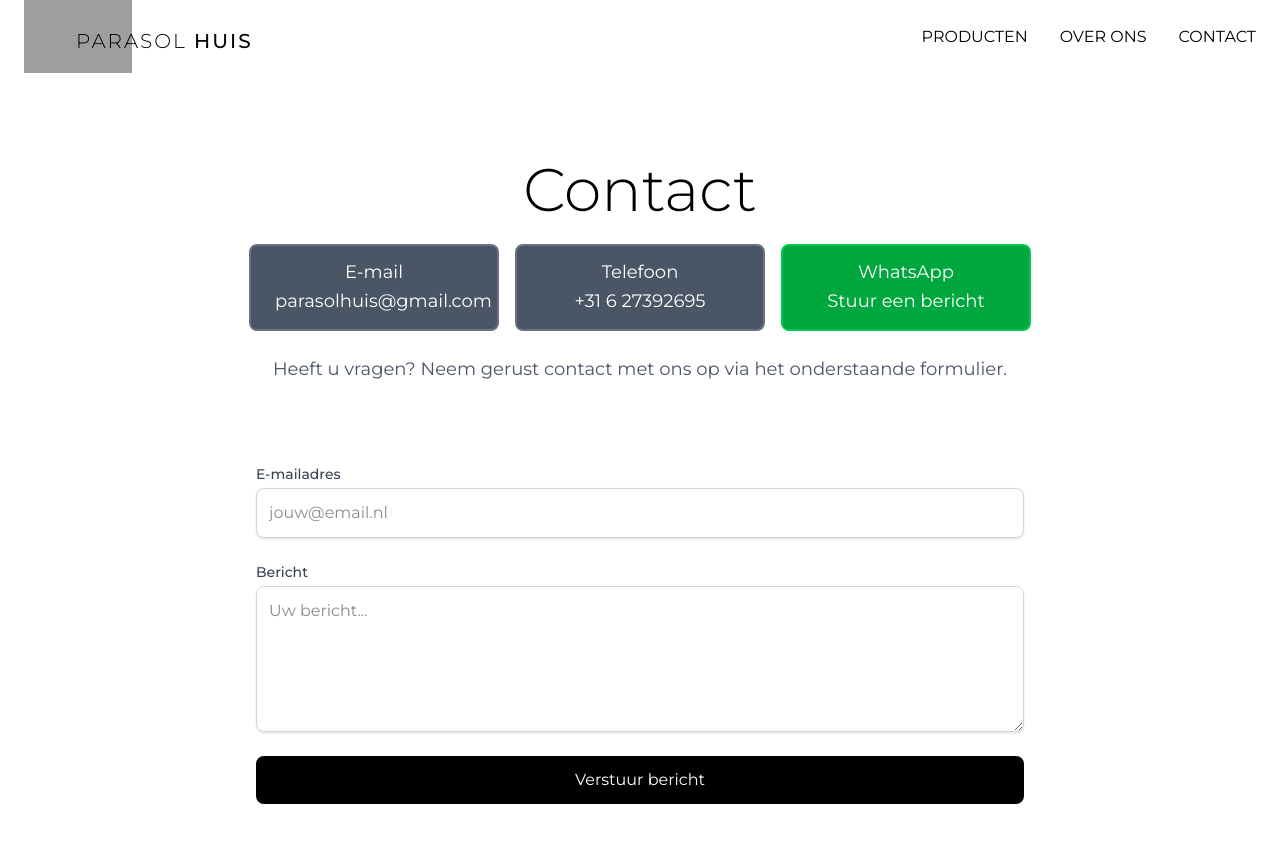
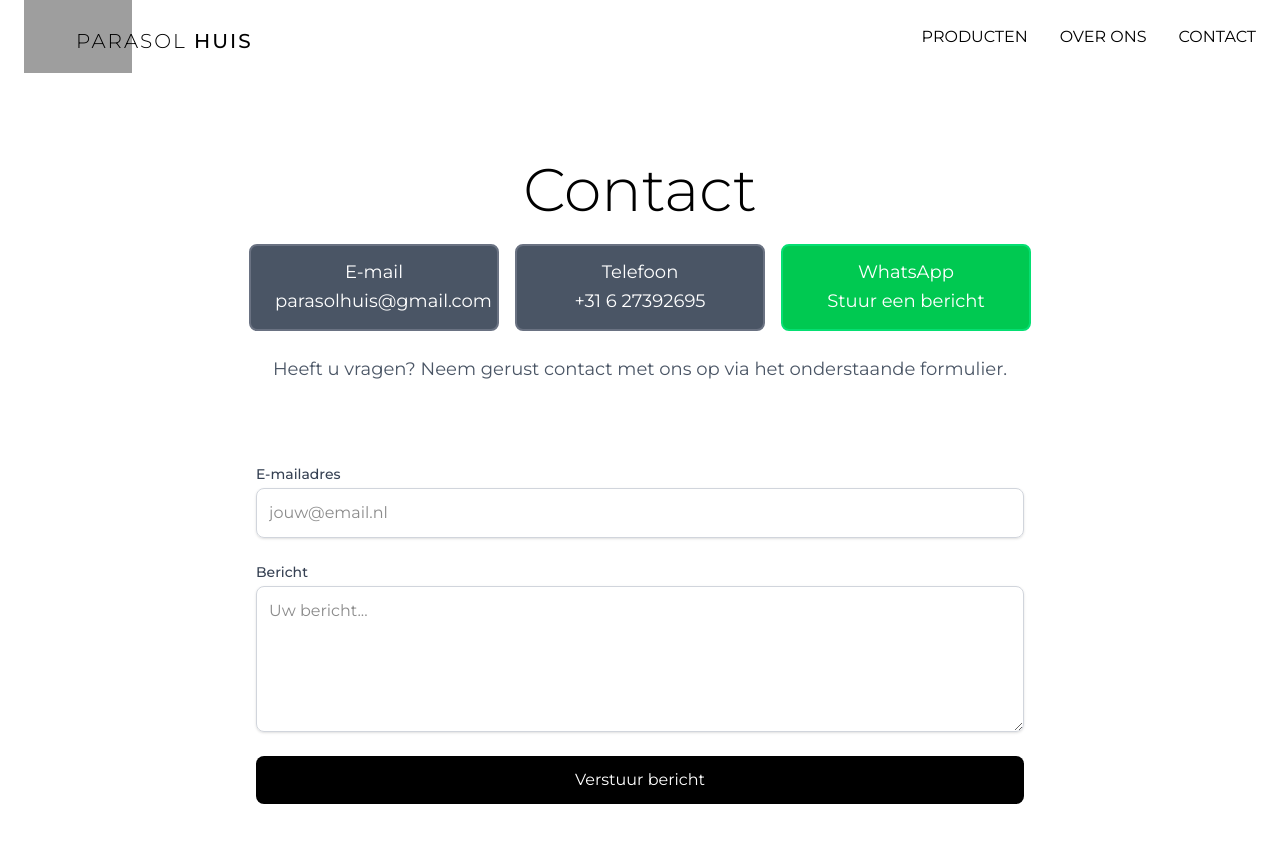
Before and after one commit to abdullahkoksoy/parasol-huis-2, a Next.js app: page /contact in a window 1280 px wide. Shown: the top 842 px of the page. Built offline with nearby package versions, Linux system fonts and the light colour scheme; grey boxes are pictures that could not be loaded.

Commit message:
Update Contact Page 5

```diff
--- a/app/contact/page.tsx
+++ b/app/contact/page.tsx
@@ -76,7 +76,7 @@ export default function Contact() {
               href="https://wa.me/31627392695"
               target="_blank"
               rel="noopener noreferrer"
-              className="text-lg text-white leading-relaxed bg-green-600 border-2 border-green-500 rounded-lg px-6 py-3 min-w-[250px] text-center hover:bg-green-700 transition"
+              className="text-lg text-white leading-relaxed bg-green-500 border-2 border-green-400 rounded-lg px-6 py-3 min-w-[250px] text-center hover:bg-green-700 transition"
             >
               WhatsApp <br /> Stuur een bericht
             </a>
```
